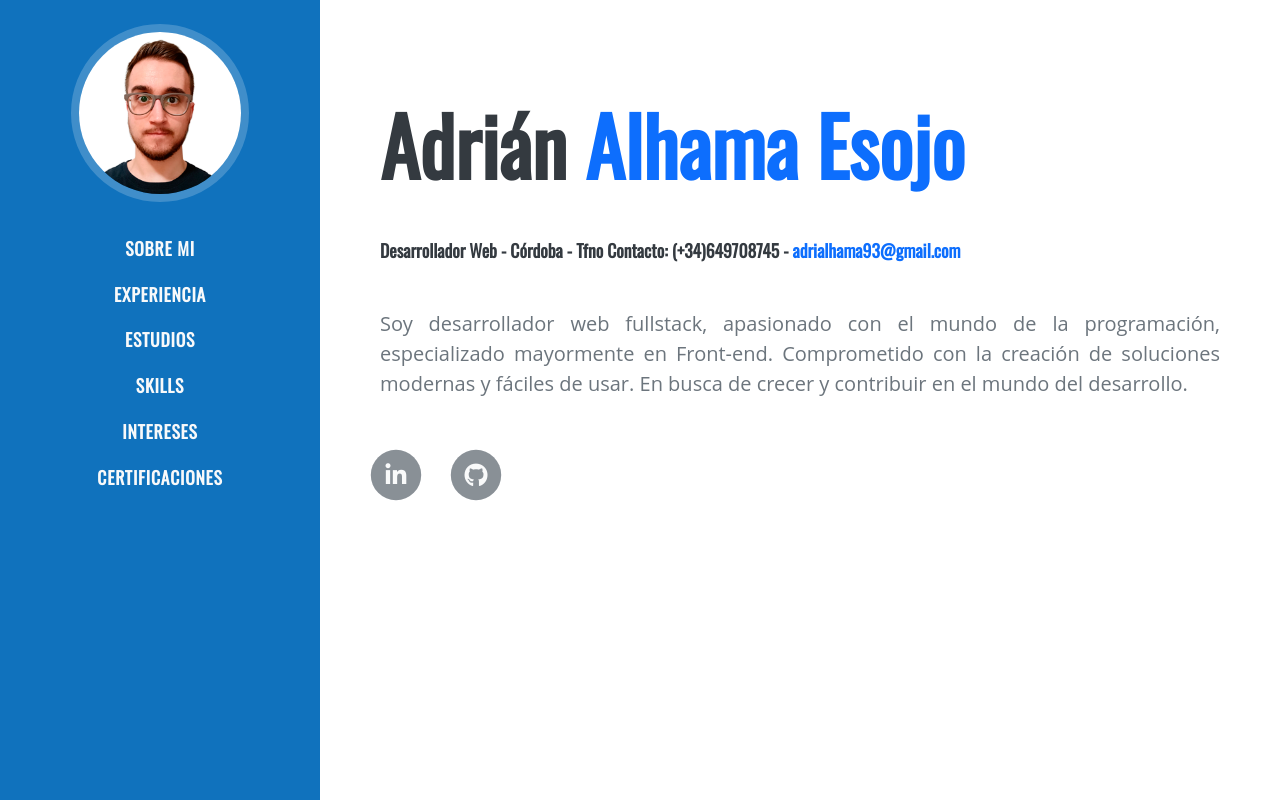
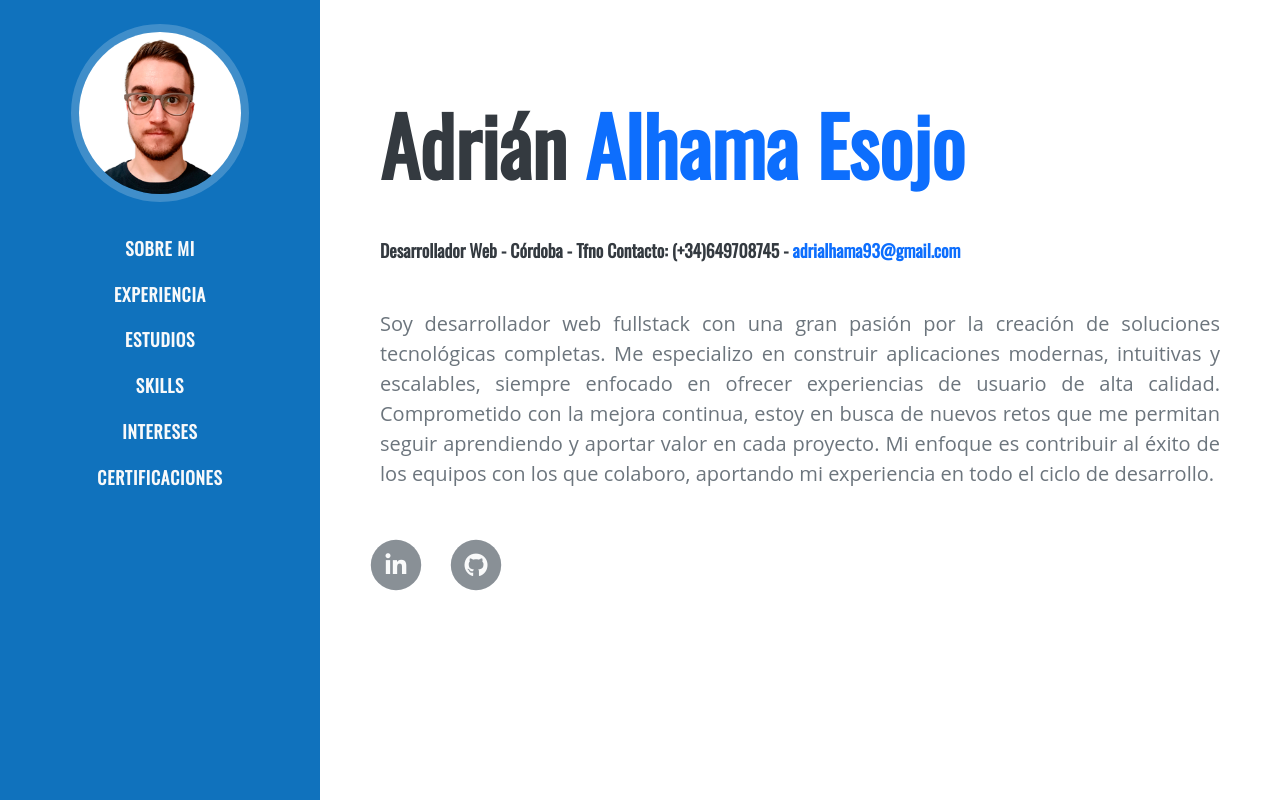
Before and after one commit to adrialhama/cv, a plain HTML site: page index.html in a window 1280 px wide. Shown: the top 800 px of the page. Drawn offline with nearby package versions, Linux system fonts and the light colour scheme.

Commit message:
Update index.html

```diff
--- a/index.html
+++ b/index.html
@@ -93,10 +93,11 @@
           <span class="text-primary text-lowercase">adrialhama93@gmail.com</span>
         </h3>
         <p class="fs-5 fw-semibold">
-          Soy desarrollador web fullstack, apasionado con el mundo de la
-          programación, especializado mayormente en Front-end.
-          Comprometido con la creación de soluciones modernas y fáciles de
-          usar. En busca de crecer y contribuir en el mundo del desarrollo.
+          Soy desarrollador web fullstack con una gran pasión por la creación de soluciones tecnológicas completas.
+          Me especializo en construir aplicaciones modernas, intuitivas y escalables, siempre enfocado en ofrecer
+          experiencias de usuario de alta calidad. Comprometido con la mejora continua, estoy en busca de nuevos retos
+          que me permitan seguir aprendiendo y aportar valor en cada proyecto. Mi enfoque es contribuir al éxito de
+          los equipos con los que colaboro, aportando mi experiencia en todo el ciclo de desarrollo.
         </p>
         <div class="mt-5 row justify-content-center justify-content-md-start align-items-center align-items-md-start">
           <div class="iconosRedes me-4 bg-secondary d-flex align-items-center justify-content-center">
```
